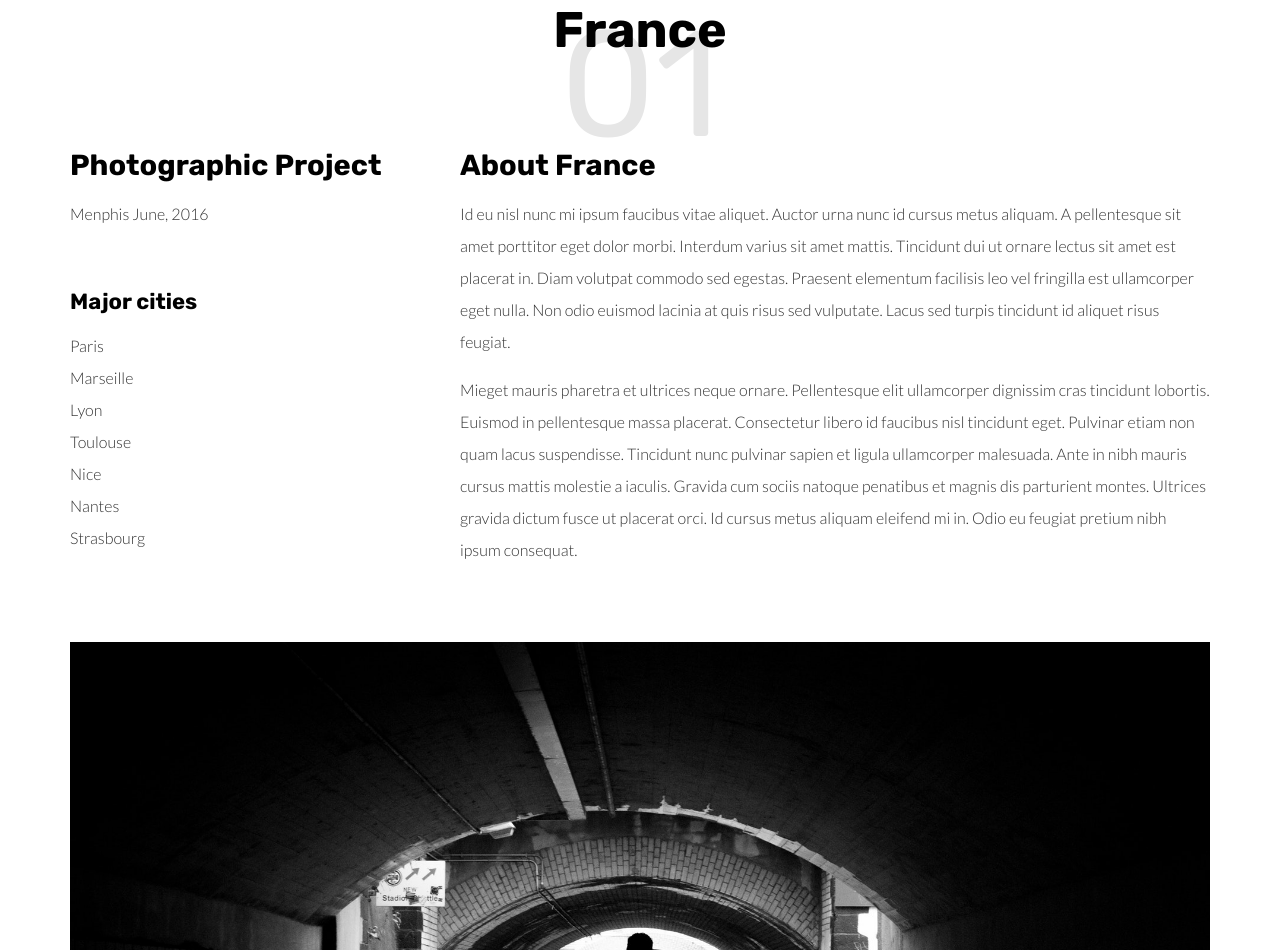
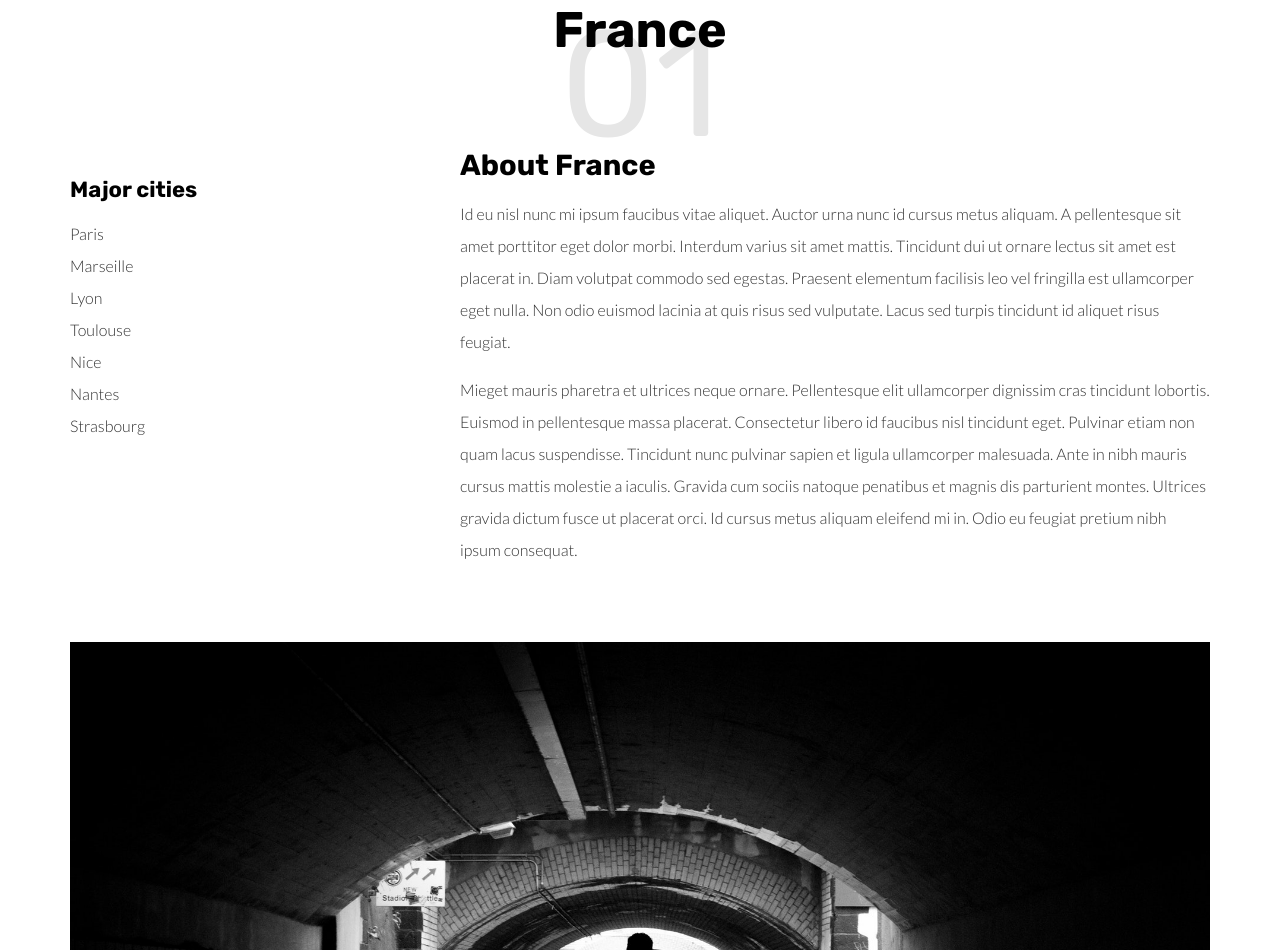
Before and after one commit to risa517/web, a plain HTML site: page project.html in a window 1280 px wide. Shown: the part 909-1859 px from the top of the page. Drawn offline with Linux system fonts and the light colour scheme.

Commit message:
Update project.html

```diff
--- a/project.html
+++ b/project.html
@@ -93,8 +93,7 @@
         <div class="row section-container-spacer">
           <div class="col-md-4">
               <div class="section-container-spacer">
-                <h3>Photographic Project</h3>
-                <p>Menphis June, 2016</p>
+
               </div>
 
               <h4>Major cities</h4>
```
